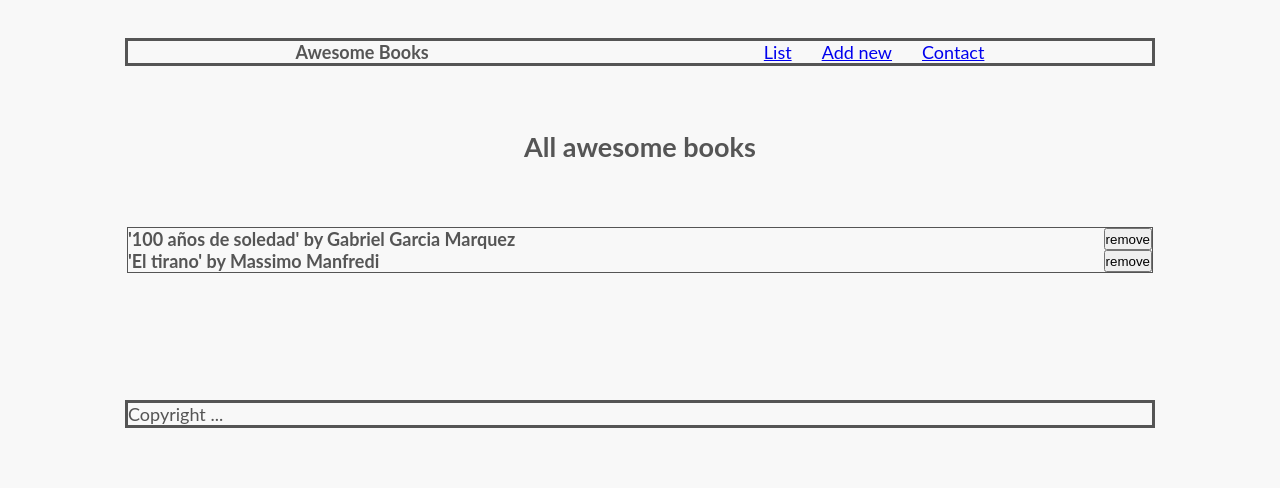
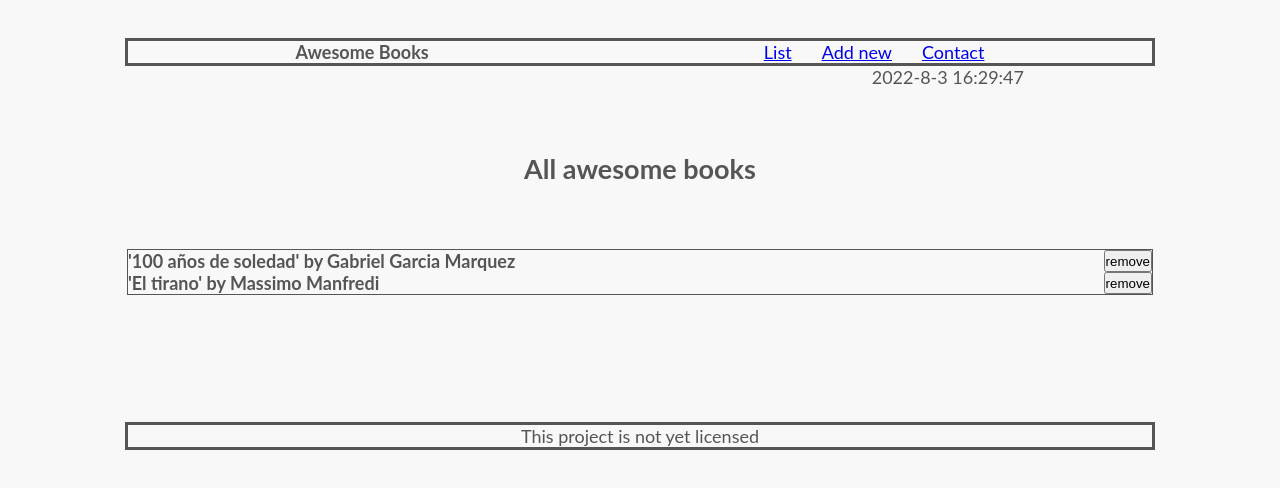
Before and after one commit to mullenlucas/awesome-books, a website: page index.html in a window 1280 px wide. Drawn offline with Linux system fonts and the light colour scheme.

Commit message:
add date and adapt footer

```diff
--- a/index.html
+++ b/index.html
@@ -9,7 +9,8 @@
 
 </head>
 <body>
-    <header >
+    <header>
+        <nav>
         <h4>Awesome Books</h4>
 
         <ul class="nav">
@@ -17,9 +18,10 @@
             <li id="add-link"><a href="#">Add new </a></li>
             <li id="contact-link"><a href="#">Contact </a></li>
         </ul>
-
+        </nav>
+        <div class="date-time" id="date-time-id">
+        </div>
     </header>
-
     <div class="list">
         <h2> All awesome books </h2>
     <div class="books-display">
@@ -55,7 +57,7 @@
   <br>
   <br>
   <footer>
-    <p>Copyright ...</p>
+    <p>This project is not yet licensed</p>
   </footer>
 
     <script src="script.js" ></script>
--- a/script.js
+++ b/script.js
@@ -116,3 +116,14 @@ contactBtn.addEventListener('click',(e)=>{
   addBox.style.display = 'none';
   contactBox.style.display = 'flex'
 } )
+
+
+let today = new Date()
+let date = today.getFullYear()+'-'+(today.getMonth()+1)+'-'+today.getDate();
+let time = today.getHours() + ":" + today.getMinutes() + ":" + today.getSeconds();
+
+let dateTime = date+' '+time;
+
+const dateId = document.getElementById('date-time-id')
+
+dateId.innerHTML = dateTime
--- a/styles.css
+++ b/styles.css
@@ -11,6 +11,8 @@ html {
 
 body {
   background-color: #f8f8f8;
+  display: flex;
+  flex-direction: column;
 }
 
 
@@ -71,8 +73,9 @@ hr{
 
 .list{
   text-align: center;
+  display: flex;
 }
-header{
+nav{
   border-style: solid;
   margin: auto;
   margin-top: 3%;
@@ -88,6 +91,7 @@ flex-direction: row;
 list-style-type: none;
 margin: 0;
 padding: 0;
+
 }
 section{
   display:flex;
@@ -100,6 +104,7 @@ footer{
   margin: auto;
   margin-top: 3%;
   width: 80%;
+  text-align: center;
 }
 
 .add{
@@ -108,9 +113,15 @@ footer{
 
 .contact{
   display: none;
+
 }
 
 .list{
   display: flex;
   flex-direction: column;
 }
+
+.date-time {
+  float: right;
+  padding-right: 20%
+}
```
